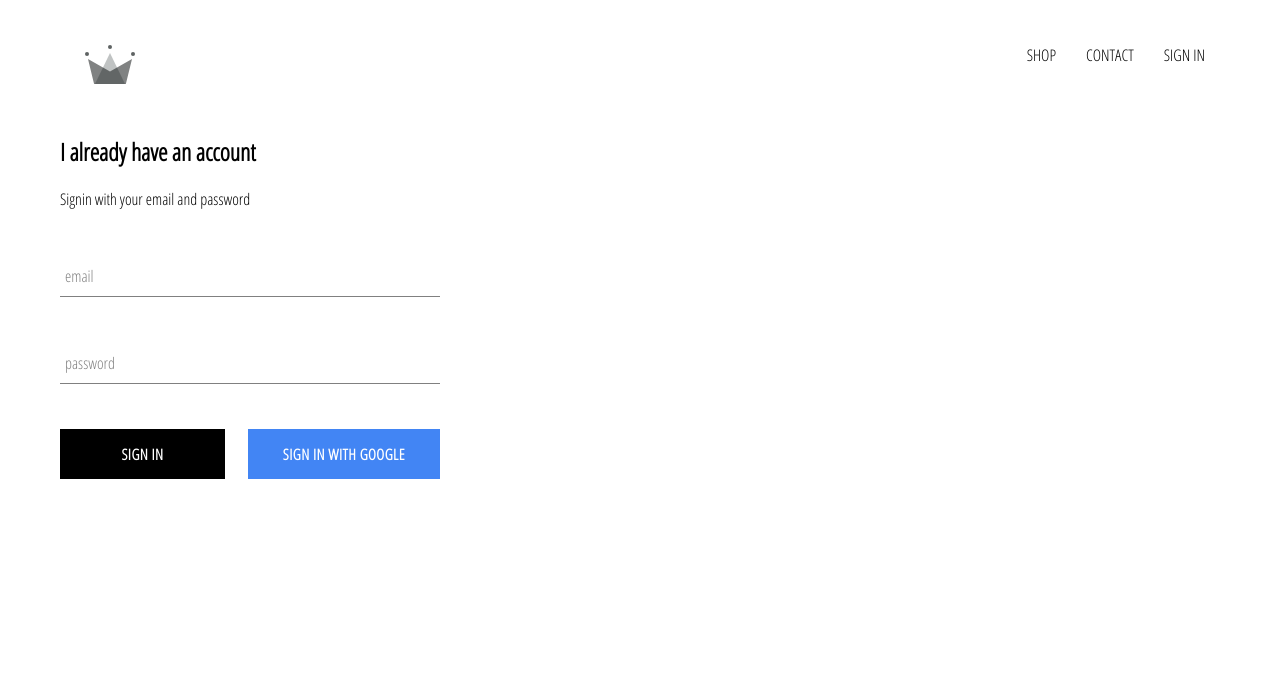
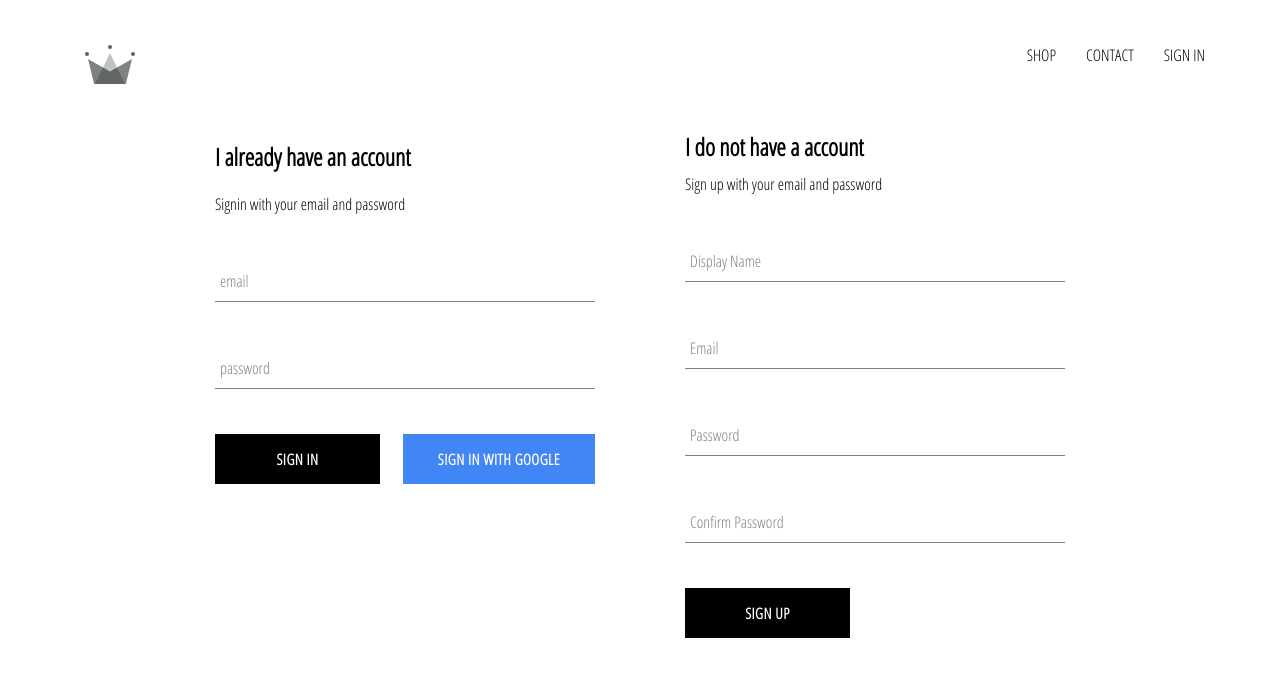
Before and after one commit to codewithsarabjit/crwn-clothing, a React (Create React App) app: page /signin in a window 1280 px wide. Shown: the top 676 px of the page. Built offline with nearby package versions, Linux system fonts and the light colour scheme; no server answers.

Commit message:
signup with email password

```diff
--- a/src/App.js
+++ b/src/App.js
@@ -1,12 +1,13 @@
 import React from 'react';
-import {Route} from 'react-router-dom';
+import { Switch, Route } from 'react-router-dom';
+
 import './App.css';
 
 import HomePage from './pages/homepage/homepage.component';
 import ShopPage from './pages/shop/shop.component';
+import SignInAndSignUpPage from './pages/sign-in-and-sign-up/sign-in-and-sign-up.component';
 import Header from './components/header/header.component';
-import SignInAndSignUpPage from './components/sign-in/sign-in.component';
-import { auth } from './firebase/firebase.utils';
+import { auth, createUserProfileDocument } from './firebase/firebase.utils';
 
 class App extends React.Component {
   constructor() {
@@ -14,16 +15,29 @@
 
     this.state = {
       currentUser: null
-    }
+    };
   }
 
   unsubscribeFromAuth = null;
 
   componentDidMount() {
-    this.unsubscribeFromAuth = auth.onAuthStateChanged(user => {
-      this.setState({ currentUser: user });
-      console.log(user);
-    })
+    this.unsubscribeFromAuth = auth.onAuthStateChanged(async userAuth => {
+      if (userAuth) {
+        const userRef = await createUserProfileDocument(userAuth);
+
+        userRef.onSnapshot(snapShot => {
+          this.setState({
+            currentUser: {
+              id: snapShot.id,
+              ...snapShot.data()
+            }
+          });
+        });
+      }
+
+      this.setState({ currentUser: userAuth });
+      console.log(this.state);
+    });
   }
 
   componentWillUnmount() {
@@ -33,12 +47,12 @@
   render() {
     return (
       <div>
-        <Header currentUser={ this.state.currentUser} />
-        <switch>
-          <Route exact path="/" component={HomePage} />
-          <Route path="/shop" component={ShopPage} />
-          <Route path="/signin" component={SignInAndSignUpPage} />
-        </switch>
+        <Header currentUser={this.state.currentUser} />
+        <Switch>
+          <Route exact path='/' component={HomePage} />
+          <Route path='/shop' component={ShopPage} />
+          <Route path='/signin' component={SignInAndSignUpPage} />
+        </Switch>
       </div>
     );
   }
--- /dev/null
+++ b/src/components/sign-up/sign-up.component.jsx
@@ -0,0 +1,103 @@
+import React from 'react';
+
+import FormInput from '../form-input/form-input.component';
+import CustomButton from '../custom-button/custom-button.component';
+
+import { auth, createUserProfileDocument } from '../../firebase/firebase.utils';
+
+import './sign-up.styles.scss';
+
+class SignUp extends React.Component {
+  constructor() {
+    super();
+
+    this.state = {
+      displayName: '',
+      email: '',
+      password: '',
+      confirmPassword: ''
+    };
+  }
+
+  handleSubmit = async event => {
+    event.preventDefault();
+
+    const { displayName, email, password, confirmPassword } = this.state;
+
+    if (password !== confirmPassword) {
+      alert("passwords don't match");
+      return;
+    }
+
+    try {
+      const { user } = await auth.createUserWithEmailAndPassword(
+        email,
+        password
+      );
+
+      await createUserProfileDocument(user, { displayName });
+
+      this.setState({
+        displayName: '',
+        email: '',
+        password: '',
+        confirmPassword: ''
+      });
+    } catch (error) {
+      console.error(error);
+    }
+  };
+
+  handleChange = event => {
+    const { name, value } = event.target;
+
+    this.setState({ [name]: value });
+  };
+
+  render() {
+    const { displayName, email, password, confirmPassword } = this.state;
+    return (
+      <div className='sign-up'>
+        <h2 className='title'>I do not have a account</h2>
+        <span>Sign up with your email and password</span>
+        <form className='sign-up-form' onSubmit={this.handleSubmit}>
+          <FormInput
+            type='text'
+            name='displayName'
+            value={displayName}
+            onChange={this.handleChange}
+            label='Display Name'
+            required
+          />
+          <FormInput
+            type='email'
+            name='email'
+            value={email}
+            onChange={this.handleChange}
+            label='Email'
+            required
+          />
+          <FormInput
+            type='password'
+            name='password'
+            value={password}
+            onChange={this.handleChange}
+            label='Password'
+            required
+          />
+          <FormInput
+            type='password'
+            name='confirmPassword'
+            value={confirmPassword}
+            onChange={this.handleChange}
+            label='Confirm Password'
+            required
+          />
+          <CustomButton type='submit'>SIGN UP</CustomButton>
+        </form>
+      </div>
+    );
+  }
+}
+
+export default SignUp;
--- /dev/null
+++ b/src/components/sign-up/sign-up.styles.scss
@@ -0,0 +1,9 @@
+.sign-up {
+    display: flex;
+    flex-direction: column;
+    width: 380px;
+
+    .title {
+      margin: 10px 0;
+    }
+  }
--- a/src/firebase/firebase.utils.js
+++ b/src/firebase/firebase.utils.js
@@ -11,6 +11,31 @@
     appId: "1:209364789550:web:1f288afadb44ff7f1bb2bf"
 };
 
+export const createUserProfileDocument = async (userAuth, additionalData) => {
+    if (!userAuth) return;
+
+    const userRef = firestore.doc(`users/${userAuth.uid}`);
+    const snapshot = await userRef.get();
+
+    if(!snapshot.exists) {
+        const { displayName, email} = userAuth;
+        const createdAt = new Date();
+
+        try {
+            await userRef.set({
+                displayName,
+                email,
+                createdAt,
+                ...additionalData
+            });
+        } catch (error) {
+            console.log('error creating user', error.message);
+        }
+    }
+
+    return userRef;
+}
+
 firebase.initializeApp(config);
 
 export const auth = firebase.auth();
--- a/src/pages/sign-in-and-sign-up/sign-in-and-sign-up.component.jsx
+++ b/src/pages/sign-in-and-sign-up/sign-in-and-sign-up.component.jsx
@@ -1,13 +1,15 @@
 import React from 'react';
 
 import SignIn from '../../components/sign-in/sign-in.component';
+import SignUp from '../../components/sign-up/sign-up.component';
 
 import './sign-in-and-sign-up.styles.scss';
 
 const SignInAndSignUpPage = () => (
-    <div className='sign-in-and-sign-up'>
-        <SignIn />
-    </div>
-)
+  <div className='sign-in-and-sign-up'>
+    <SignIn />
+    <SignUp />
+  </div>
+);
 
 export default SignInAndSignUpPage;
--- a/src/pages/sign-in-and-sign-up/sign-in-and-sign-up.styles.scss
+++ b/src/pages/sign-in-and-sign-up/sign-in-and-sign-up.styles.scss
@@ -0,0 +1,6 @@
+.sign-in-and-sign-up {
+    width: 850px;
+    display: flex;
+    justify-content: space-between;
+    margin: 30px auto;
+}
```
Also changed, not shown: src/components/sign-in/sign-in.component.jsx (+17 -6 lines), 2 other files (tests, documents, lock files or other folders).
